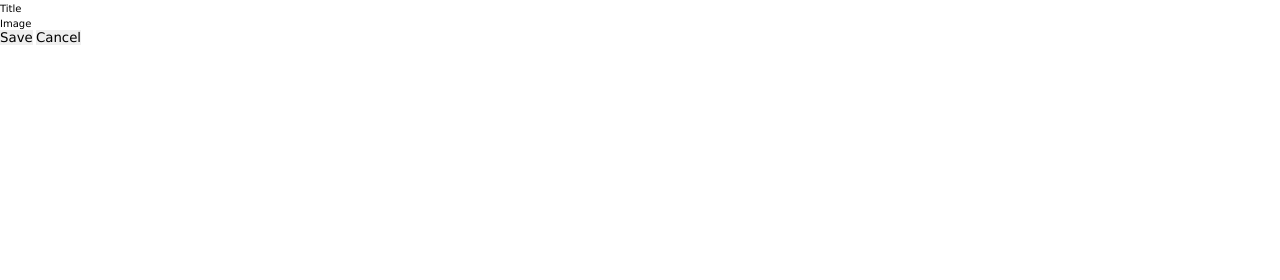
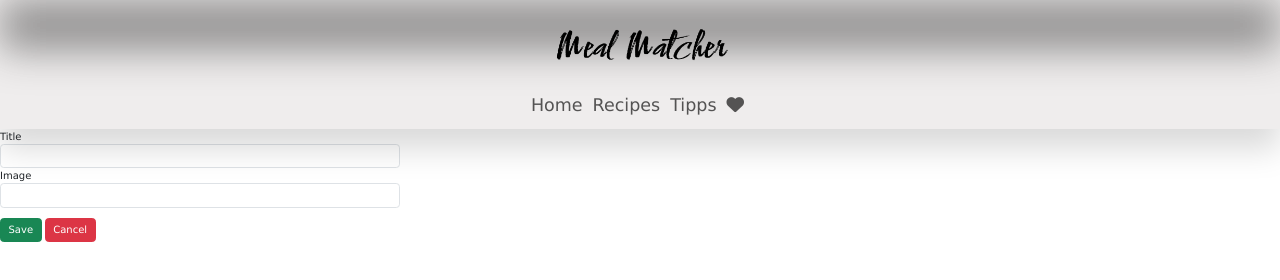
Before and after one commit to stellasofia/MealMatcher, a website: page src/edit.html in a window 1280 px wide. Drawn offline with nearby package versions, Linux system fonts and the light colour scheme; no server answers.

Commit message:
v1.7 - Edit Form Updated

```diff
--- a/src/edit.html
+++ b/src/edit.html
@@ -12,6 +12,10 @@
   <!-- custom css file link -->
   <link rel="stylesheet" href="public/css/styles.css">
 
+
+  <link href="https://cdn.jsdelivr.net/npm/bootstrap@5.3.0/dist/css/bootstrap.min.css" rel="stylesheet"
+    integrity="sha384-9ndCyUaIbzAi2FUVXJi0CjmCapSmO7SnpJef0486qhLnuZ2cdeRhO02iuK6FUUVM" crossorigin="anonymous">
+
   <script src="public/js/edit.js"></script>
 
   <title>edit recipe</title>
@@ -19,17 +23,51 @@
 
 <body>
 
-    <form>
+  <!-- header section -->
+
+  <header>
+    <nav class="navbar navbar-expand navbar-light fs-3 flex-column">
+      <a class="navbar-brand mx-auto" href="index.html"><img src="img/mealmatcher_banner-removebg-preview.png"
+          width="200"></a>
+      <button class="navbar-toggler" type="button" data-toggle="collapse" data-target="#navbarNav"
+        aria-controls="navbarNav" aria-expanded="false" aria-label="Toggle navigation">
+        <span class="navbar-toggler-icon"></span>
+      </button>
+      <div class="collapse navbar-collapse" id="navbarNav">
+        <div class="navbar-nav">
+          <a class="nav-link" href="index.html">Home</a>
+          <a class="nav-link" href="index.html#recipes">Recipes</a>
+          <a class="nav-link" href="index.html#tipps">Tipps</a>
+
+          <!-- Icons -->
+          <ul class="navbar-nav d-flex flex-row me-1 fs-3">
+            <li class="nav-item me-3 me-lg-1">
+              <a class="nav-link" href="favorites.html"><i class="fa-solid fa-heart"></i></a>
+            </li>
+          </ul>
+
+        </div>
+      </div>
+      <div class="the-blur"></div>
+    </nav>
+  </header>
+
+  <form class="edit-form">
     <input type="hidden" id="id" />
-        <div>
-          <label for="title">Title</label><input type="text" id="title" />
+
+    <div class="form-group">
+      <label for="title">Title</label>
+      <input type="text" class="form-control" id="title" />
     </div>
-        <div>
-          <label for="image">Image</label><input type="text" id="image" />
+
+    <div class="form-group">
+      <label for="image">Image</label>
+      <input type="text" class="form-control" id="image" />
     </div>
-        <div>
-          <button type="button" onclick="putRecipe()">Save</button>
-          <button type="button" onclick="location.href = 'index.html'">Cancel</button>
+
+    <div class="form-group">
+      <button type="button" class="btn btn-success btn-save" onclick="putRecipe()">Save</button>
+      <button type="button" class="btn btn-danger btn-cancel" onclick="location.href = 'index.html'">Cancel</button>
     </div>
   </form>
 
--- a/src/public/css/styles.css
+++ b/src/public/css/styles.css
@@ -322,6 +322,12 @@ section {
 
 /* --- TIPPS SECTION - MAIN PAGE --- */
 
+/* --- EDIT FORM --- */
+
+.form-group {
+  max-width: 400px;
+}
+
 
 /* --- Log In Page --- */
 
```
Also changed, not shown: src/favorites.html (+9 -7 lines). Lines whose indentation alone changed are shown as unchanged.
